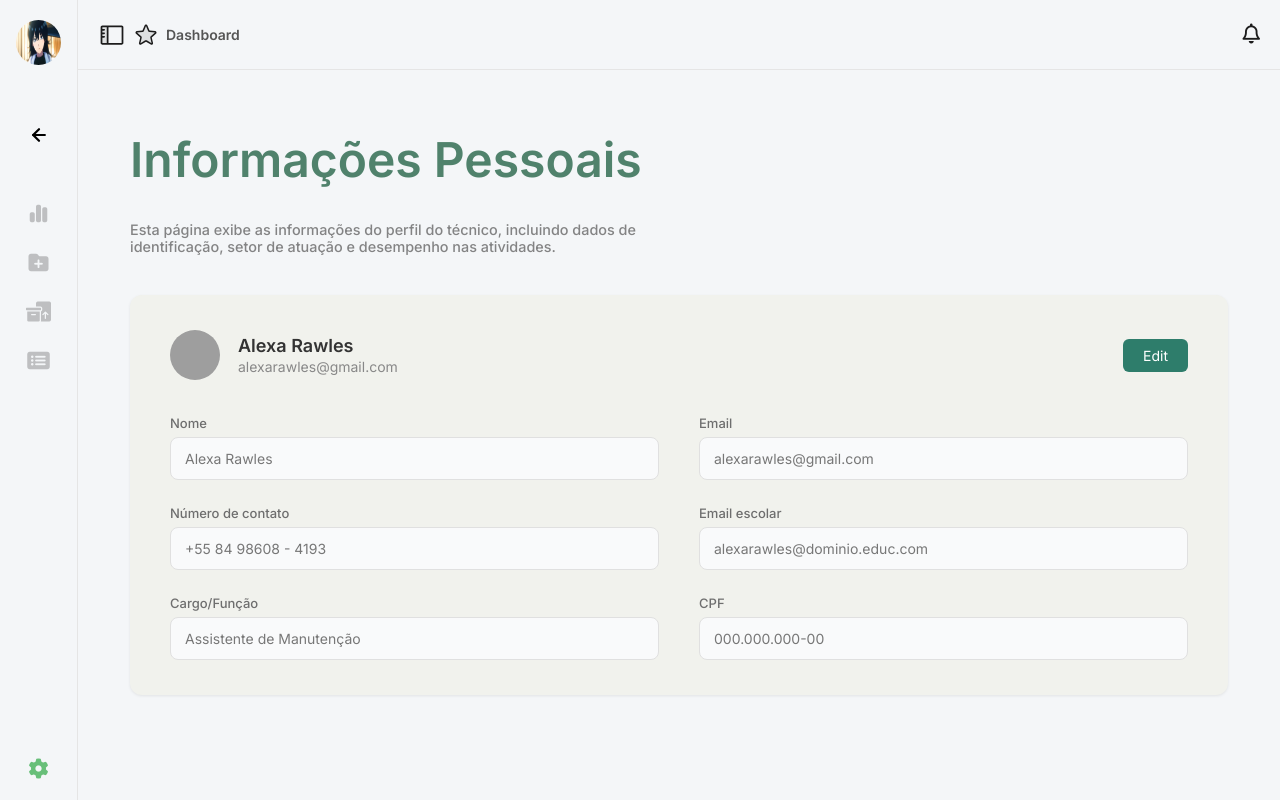
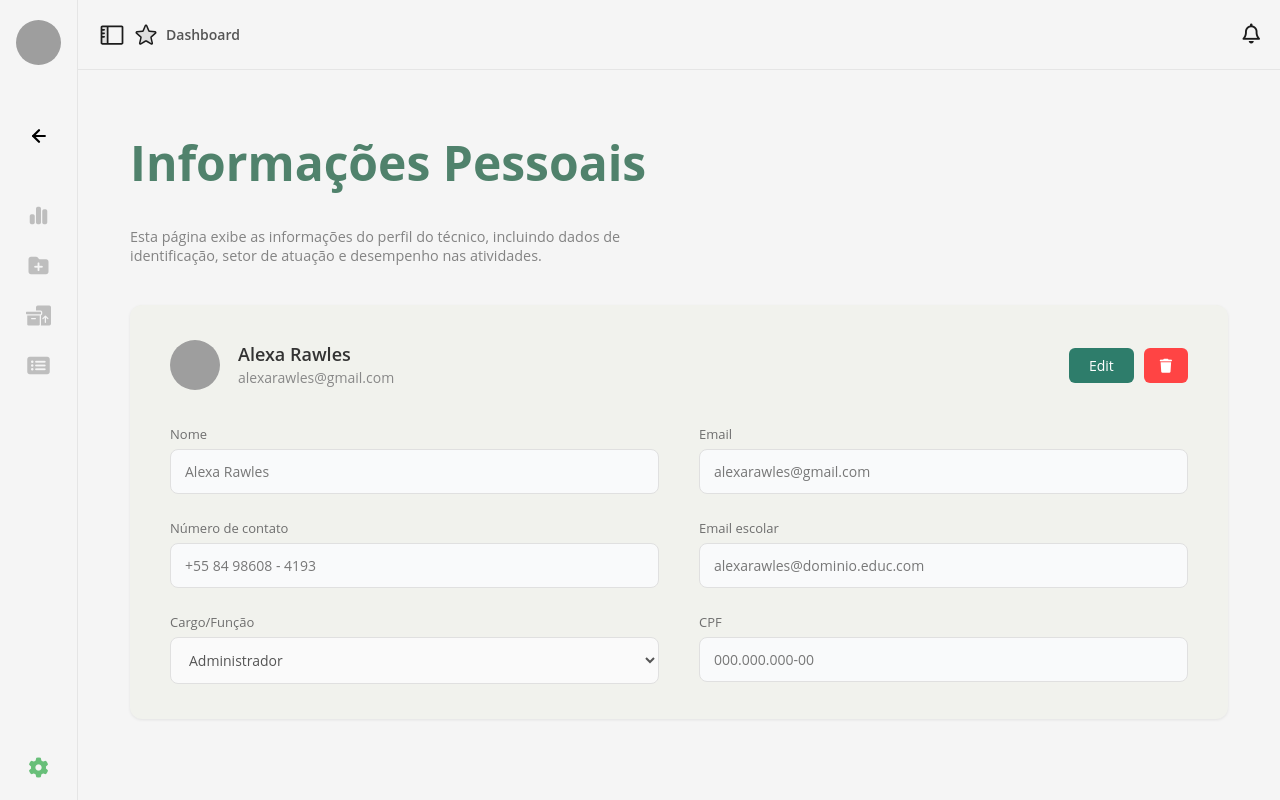
Before and after one commit to O-GALT/GALT, a Django app: page /contas/@eu/ in a window 1280 px wide. Run offline with Django 5.2, Linux system fonts and the light colour scheme; a user stored in the database is signed in; data comes from the database, SQL or seed files in the repository; grey boxes are pictures that could not be loaded.

Commit message:
refactor : Deve adicionar o botão de exclusão de contas na página de perfil do usuário

```diff
--- a/contas/static/contas/css/partials/components_centrais/informacoes_pessoais/informacoes_pessoais.css
+++ b/contas/static/contas/css/partials/components_centrais/informacoes_pessoais/informacoes_pessoais.css
@@ -1,30 +1,15 @@
-/* ====== RESET ====== */
-* {
-    margin: 0;
-    padding: 0;
-    box-sizing: border-box;
-    font-family: 'Inter', sans-serif;
-}
-
-body {
-    background-color: #F4F6F8;
-}
-
-/* ====== MAIN CONTAINER ====== */
 .container {
     padding: 20px;
 }
 
-/* ====== PROFILE CARD ====== */
 .profile-card {
-    background: #fff;
     padding: 35px 40px;
     border-radius: 12px;
     box-shadow: 0 1px 3px rgba(0, 0, 0, 0.08);
     background-color: #F1F2ED;
 }
 
-/* ====== HEADER (FOTO + NOME + BOTÃO) ====== */
+/* HEADER */
 .profile-header {
     display: flex;
     justify-content: space-between;
@@ -55,7 +40,23 @@ body {
     color: #888;
 }
 
-/* ====== EDIT BUTTON ====== */
+/* actions */
+.actions{
+    display: flex;
+    gap: 10px;
+}
+
+
+.exclude-btn {
+    background-color: #ff4444;
+    color: #fff;
+    border: none;
+    padding: 8px 16px;
+    border-radius: 6px;
+    cursor: pointer;
+    font-size: 14px;
+}
+
 .edit-btn {
     background-color: #2E7D6B;
     border: none;
@@ -71,7 +72,11 @@ body {
     background-color: #256B59;
 }
 
-/* ====== FORM ====== */
+.exclude-btn:hover {
+    background-color: #c53434;
+}
+
+/*  FORM */
 .info-form {
     display: flex;
     flex-direction: column;
@@ -99,13 +104,14 @@ body {
 }
 
 /* CAMPOS DE INPUT */
-input {
+input , select {
     padding: 12px 14px;
     border: 1px solid #E0E0E0;
     border-radius: 8px;
     font-size: 14px;
     background-color: #FAFAFA;
     color: #555;
+    pointer-events: none;
 }
 
 input[readonly] {
@@ -114,7 +120,7 @@ input[readonly] {
     cursor: default;
 }
 
-/* ====== RESPONSIVIDADE ====== */
+/* RESPONSIVIDADE  */
 @media (max-width: 900px) {
     .form-row {
         flex-direction: column;
--- a/contas/templates/contas/partials/components_centrais/informacoes_pessoais/informacoes_pessoais.html
+++ b/contas/templates/contas/partials/components_centrais/informacoes_pessoais/informacoes_pessoais.html
@@ -17,7 +17,7 @@
             <div class="profile-header">
                 <div class="profile-info">
 
-                    <img src="https://i.imgur.com/CzXTtJV.png" alt="Foto de perfil" class="profile-img"/>
+                    <img src="https://encrypted-tbn0.gstatic.com/images?q=tbn:ANd9GcSe9hj1SVBykNeadEEmA6T8U7OQKQvmVmbUtQ&s" alt="Foto de perfil" class="profile-img"/>
 
                     <div class="profile-name">
                         <h2>Alexa Rawles</h2>
@@ -25,14 +25,20 @@
                     </div>
                 </div>
 
-                <button class="edit-btn">Edit</button>
+                <div class="actions">
+                    <button class="edit-btn" title="Editar informações">Edit</button>
+                    <button class="exclude-btn" title="Excluir conta">
+                        <i class="fa-solid fa-trash"></i>
+                    </button>
+                </div>
+
             </div>
 
             <form class="info-form">
                 <div class="form-row">
                     <div class="form-group">
                         <label for="nome">Nome</label>
-                        <input type="text" id="nome" value="Alexa Rawles" readonly/>
+                        <input type="text" id="nome" value="Alexa Rawles" readonly />
                     </div>
 
                     <div class="form-group">
@@ -56,7 +62,12 @@
                 <div class="form-row">
                     <div class="form-group">
                         <label for="cargo">Cargo/Função</label>
-                        <input type="text" id="cargo" value="Assistente de Manutenção" readonly/>
+                        <select name="Cargo" id="cargp">
+                            <option value="admin">Administrador</option>
+                            <option value="ajudante">Servidor</option>
+                            <option value="tecnico">Técnico de TI</option>
+                            <option value="tecnico">Aluno</option>
+                        </select>
                     </div>
 
                     <div class="form-group">
--- a/contas/urls.py
+++ b/contas/urls.py
@@ -4,6 +4,5 @@ from . import views
 urlpatterns = [
     path('', views.index, name='contas_index'),
     path('@eu/', views.eu, name='contas_eu'),
-    # URL QUE CRIEI APENAS PARA TESTAR A RENDERIZAÇÃO DO HEADER DE CRIACAO DE RECURSOS (se quiser, pode excluir)
     path('criar-recursos/', views.criar_recursos, name='criar_recursos'),
 ]
--- a/contas/views.py
+++ b/contas/views.py
@@ -13,7 +13,7 @@ def index(request):
 @nivel_acesso_permitido([TipoUsuario.ADMINISTRADOR, TipoUsuario.TECNICO_TI, TipoUsuario.ALUNO, TipoUsuario.SERVIDOR])
 def eu(request):
     return render(request, 'contas/partials/components_centrais/informacoes_pessoais/informacoes_pessoais.html')
-# VIEW QUE CRIEI PARA TESTAR A RENDERIZACAO DO HEADER DA PAGINA DE CRIACAO DE RECURSOS(se quiser, pode excluir)
+
 @login_required
 @nivel_acesso_permitido([TipoUsuario.ADMINISTRADOR])
 def criar_recursos(request):
--- a/core/templates/core/paginas/base/estrutura_base/estrutura_base.html
+++ b/core/templates/core/paginas/base/estrutura_base/estrutura_base.html
@@ -31,8 +31,8 @@
     <!-- Sidebar -->
     <aside class="sidebar">
         <div class="sidebar-top">
-            <a href="{% url 'contas_index' %}">
-                <img src="{% static 'assets/images/person.png' %}" alt="Imagem pessoal">
+            <a href="{% url 'contas_eu' %}">
+                <img src="https://encrypted-tbn0.gstatic.com/images?q=tbn:ANd9GcSe9hj1SVBykNeadEEmA6T8U7OQKQvmVmbUtQ&s" alt="Imagem pessoal">
             </a>
         </div>
 
```
